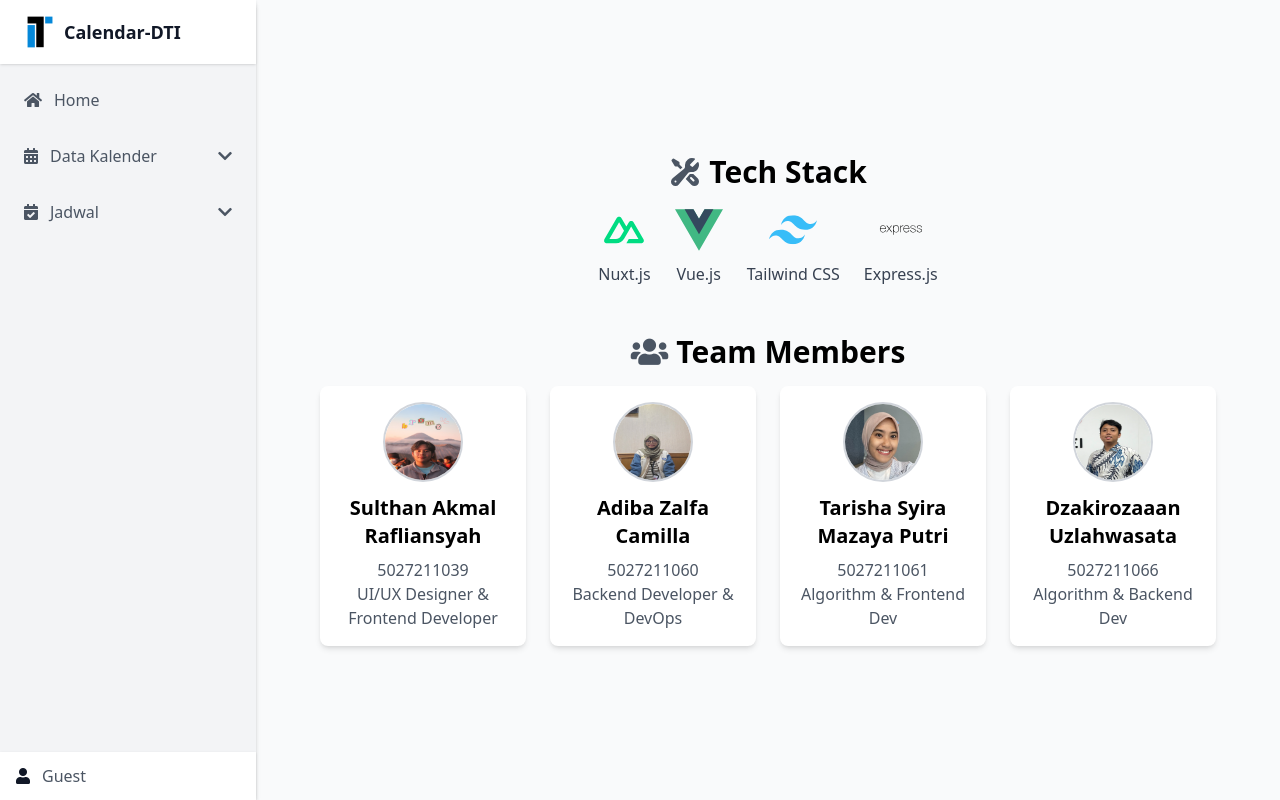
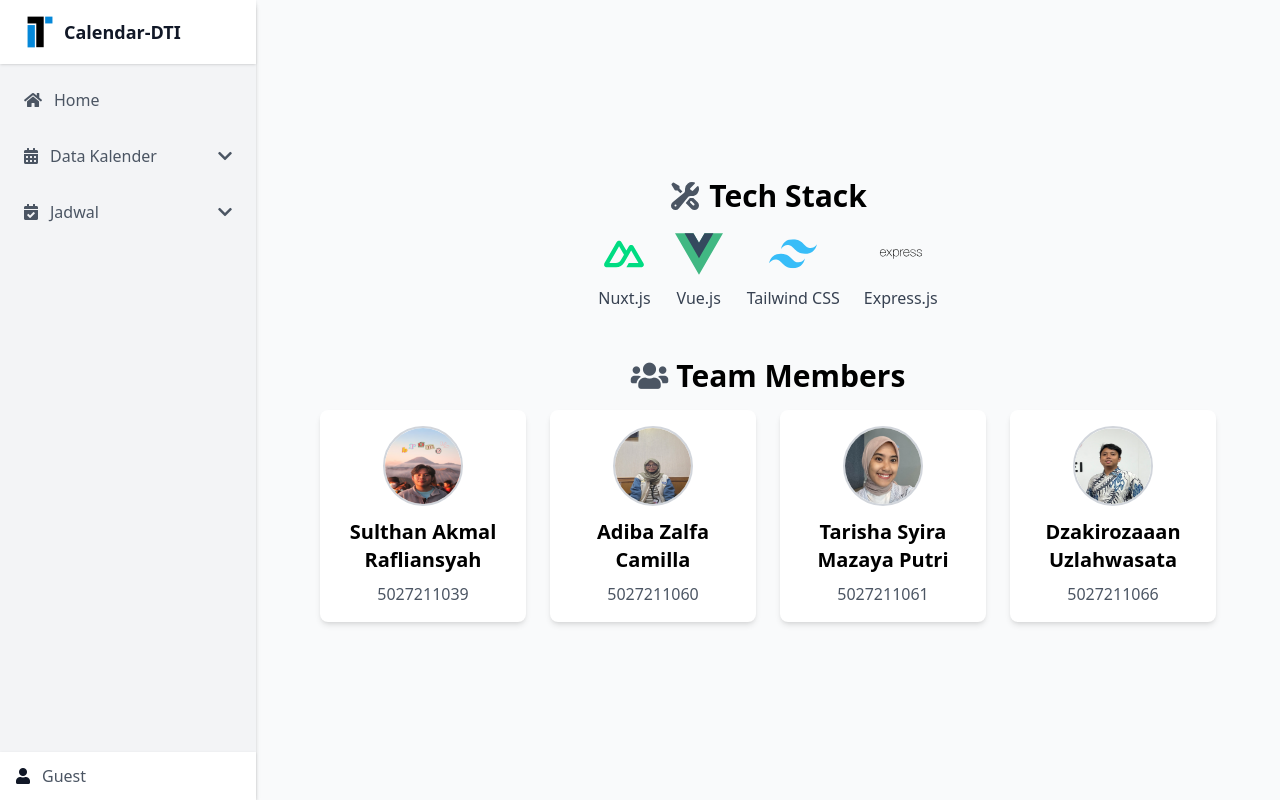
Before and after one commit to dzakiruw/calendar-dti, a Nuxt app: page / in a window 1280 px wide. Built offline with nearby package versions, Linux system fonts and the light colour scheme.

Commit message:
rev home

```diff
--- a/pages/index.vue
+++ b/pages/index.vue
@@ -57,28 +57,24 @@ const teamMembers = ref([
   {
     name: "Sulthan Akmal Rafliansyah",
     nrp: "5027211039",
-    role: "UI/UX Designer & Frontend Developer",
     avatar: "/rafly.png",
     linkedin: "https://www.linkedin.com/in/sulthanrafliansyah/",
   },
   {
     name: "Adiba Zalfa Camilla",
     nrp: "5027211060",
-    role: "Backend Developer & DevOps",
     avatar: "/diba.png",
     linkedin: "https://www.linkedin.com/in/adiba-zalfa-camilla/",
   },
   {
     name: "Tarisha Syira Mazaya Putri",
     nrp: "5027211061",
-    role: "Algorithm & Frontend Dev",
     avatar: "/icha.png",
     linkedin: "https://www.linkedin.com/in/tarishasyira/",
   },
   {
     name: "Dzakirozaaan Uzlahwasata",
     nrp: "5027211066",
-    role: "Algorithm & Backend Dev",
     avatar: "/dzaki.png",
     linkedin: "https://www.linkedin.com/in/dzakirozaanuzlahwasata/",
   },
```
